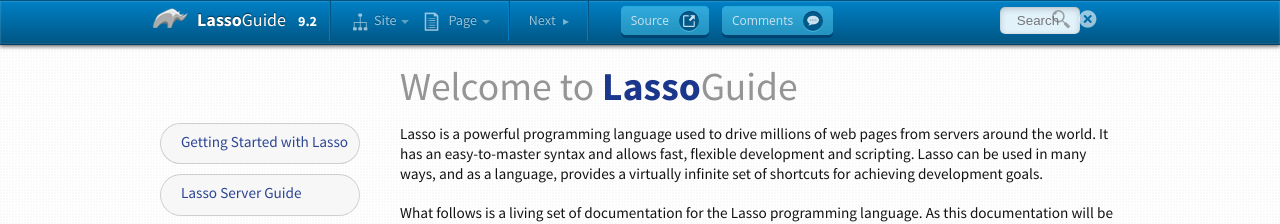
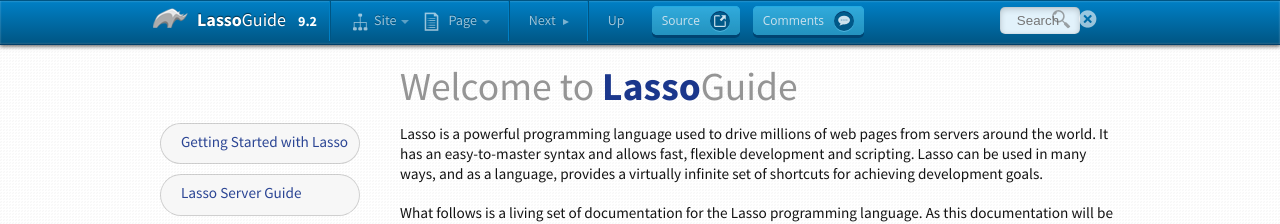
Before and after one commit to LassoSoft/LassoGuide, a Sphinx documentation site: the page built from source/index.rst, in a window 1280 px wide. Shown: the top 224 px of the page. Built offline with Sphinx 7.4.7, drawn with Linux system fonts in a browser that asks for light colours; cross-references to code outside the pages are shown as plain code.

Commit message:
theme updates
- use slice_index for balanced columns in HTML index
- only show other chapter headings of current part in Site menu
- always show Up link

```diff
--- a/source/_themes/amphibious/genindex.html
+++ b/source/_themes/amphibious/genindex.html
@@ -34,7 +34,7 @@
 {%- for key, entries in genindexentries %}
 <h2 id="{{ key }}">{{ key }}</h2>
 <table style="width: 100%" class="indextable genindextable"><tr>
-  {%- for column in entries|slice(2) if column %}
+  {%- for column in entries|slice_index(2) if column %}
   <td style="width: 33%" valign="top"><dl>
     {%- for entryname, (links, subitems, _) in column %}
       {{ indexentries(entryname, links) }}
--- a/source/_themes/amphibious/globaltoc.html
+++ b/source/_themes/amphibious/globaltoc.html
@@ -1,4 +1,4 @@
 <li class="dropdown">
   <a href="{{ pathto(master_doc) }}" class="dropdown-toggle site" data-toggle="dropdown">{{ _('Site') }} <b class="caret"></b></a>
-  <div class="dropdown-menu globaltoc">{{ toctree(maxdepth=4) }}</div>
+  <div class="dropdown-menu globaltoc">{{ toctree(maxdepth=2) }}</div>
 </li>
--- a/source/_themes/amphibious/layout.html
+++ b/source/_themes/amphibious/layout.html
@@ -22,6 +22,9 @@
             {%- if parents %}
             <li><a class="tooltip" href="{{ parents[-1].link|e }}"
               title="{{ parents[-1].title|striptags|e }}">Up</a></li>
+            {%- else %}
+            <li><a class="tooltip" href="{{ pathto(master_doc) }}"
+              title="{{ project|e }}">Up</a></li>
             {%- endif %}
           </ul>
 
```
